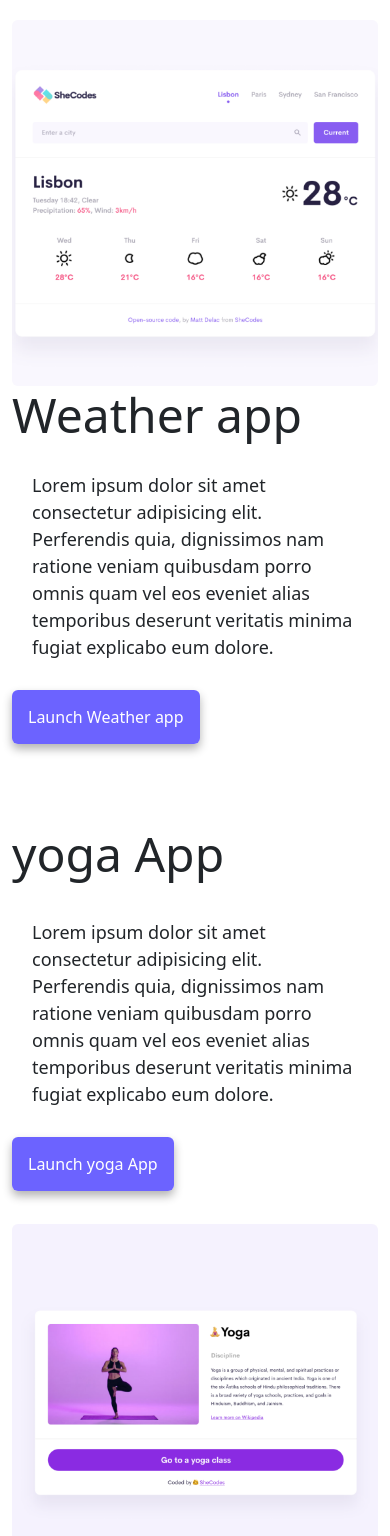
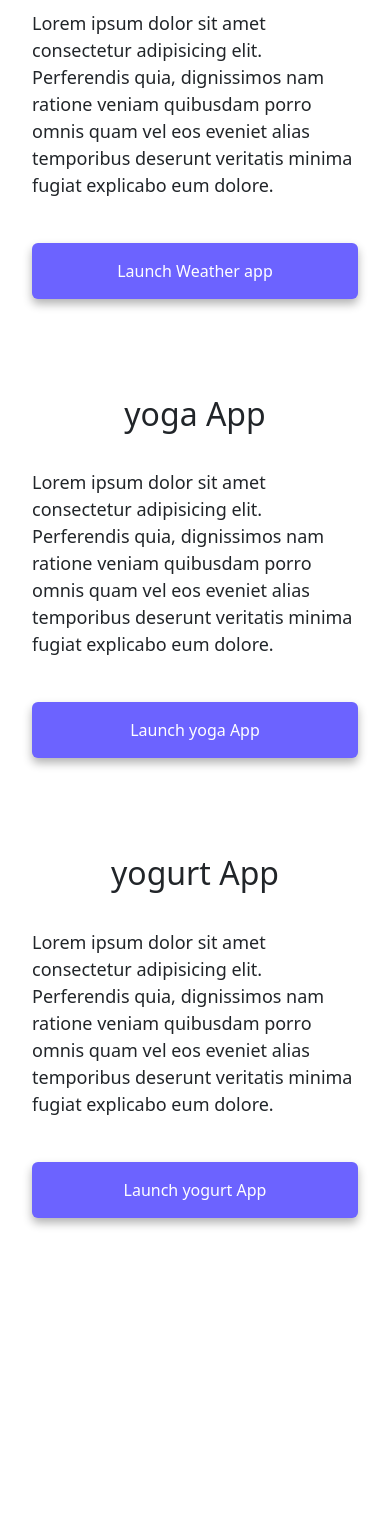
Before and after one commit to fazelehalipoor/About-me-project, a plain HTML site: page index.html in a window 390 px wide. Shown: the part 464-2000 px from the top of the page. After the commit the page ends 1790 px from the top, so only its background shows below. Drawn offline with nearby package versions, Linux system fonts and the light colour scheme.

Commit message:
Added media queries and SEO enhancements

```diff
--- a/index.html
+++ b/index.html
@@ -5,13 +5,14 @@
   <meta charset="UTF-8" />
   <meta http-equiv="X-UA-Compatible" content="IE=edge" />
   <meta name="viewport" content="width=device-width, initial-scale=1.0" />
-  <title>Fazeleh</title>
   <link href="https://cdn.jsdelivr.net/npm/bootstrap@5.3.8/dist/css/bootstrap.min.css" rel="stylesheet"
     integrity="sha384-sRIl4kxILFvY47J16cr9ZwB07vP4J8+LH7qKQnuqkuIAvNWLzeN8tE5YBujZqJLB" crossorigin="anonymous" />
   <script src="https://cdn.jsdelivr.net/npm/bootstrap@5.3.8/dist/js/bootstrap.bundle.min.js"
     integrity="sha384-FKyoEForCGlyvwx9Hj09JcYn3nv7wiPVlz7YYwJrWVcXK/BmnVDxM+D2scQbITxI"
     crossorigin="anonymous"></script>
   <link rel="stylesheet" href="style.css" />
+  <title>Fazeleh front-end developer, based in Asia</title>
+  <meta name="description" content="Fazeleh is a front-end developer, based in Asia " />
 </head>
 
 <body>
@@ -46,16 +47,16 @@
   <h1>Fazeleh</h1>
   <h3>🇮🇷 Front-end developer, based in Asia</h3>
   <div class="navigation-links">
-    <a href="about.html#contact" class="contact-link">Contact me</a>
-    <a href="about.html" class="about-link">About me</a>
+    <a href="about.html#contact" class="contact-link" title="Contact fazeleh">Contact me</a>
+    <a href="about.html" class="about-link" title="about fazeleh">About me</a>
   </div>
   <div class="container">
     <div class="row mt-5">
       <div class="col-sm-6">
-        <img src="images/weather.png" class="img-fluid rounded" />
+        <img src="images/weather.png" class="img-fluid rounded homepage-pictures" alt="weather app picture" />
       </div>
       <div class="col-sm-6">
-        <h2 class="text-start mb-2">Weather app</h2>
+        <h2 class=" mb-2">Weather app</h2>
         <p class="text-start bg-body">
           Lorem ipsum dolor sit amet consectetur adipisicing elit. Perferendis
           quia, dignissimos nam ratione veniam quibusdam porro omnis quam vel
@@ -63,7 +64,7 @@
           explicabo eum dolore.
         </p>
         <div class="mb-5 mt-4">
-          <a href="#" class="primary-link contact-link p-3 rounded text-decoration-none">
+          <a href="#" class="primary-link contact-link p-3 rounded text-decoration-none project-link" title="Weather app" target="_blank">
             Launch Weather app
           </a>
         </div>
@@ -71,7 +72,7 @@
     </div>
     <div class="row mt-5">
       <div class="col-sm-6">
-        <h2 class="mb-3 text-start">yoga App</h2>
+        <h2 class="mb-3">yoga App</h2>
         <p class="text-start bg-body">
           Lorem ipsum dolor sit amet consectetur adipisicing elit. Perferendis
           quia, dignissimos nam ratione veniam quibusdam porro omnis quam vel
@@ -79,23 +80,23 @@
           explicabo eum dolore.
         </p>
         <div class="mb-5 mt-4">
-          <a href="#" class="primary-link contact-link p-3 rounded text-decoration-none">
+          <a href="#" class="primary-link contact-link p-3 rounded text-decoration-none project-link" title="yoga App" target="_blank">
             Launch yoga App
           </a>
         </div>
       </div>
 
       <div class="col-sm-6">
-        <img src="images/yoga.png" class="img-fluid rounded" />
+        <img src="images/yoga.png" class="img-fluid rounded homepage-pictures" alt="yoga App picture" />
       </div>
     </div>
     <div class="row mt-5">
       <div class="col-sm-6">
-        <img src="images/yogurt.png" class="img-fluid rounded" />
+        <img src="images/yogurt.png" class="img-fluid rounded homepage-pictures" alt="yogurt App picture" />
       </div>
 
       <div class="col-sm-6">
-        <h2 class="mb-3 text-start">yogurt App</h2>
+        <h2 class="mb-3">yogurt App</h2>
         <p class="text-start bg-body">
           Lorem ipsum dolor sit amet consectetur adipisicing elit. Perferendis
           quia, dignissimos nam ratione veniam quibusdam porro omnis quam vel
@@ -103,7 +104,11 @@
           explicabo eum dolore.
         </p>
         <div class="mb-5 mt-4">
-          <a href="#" class="primary-link contact-link p-3 rounded text-decoration-none">Launch yogurt App</a>
+          <a href="#" class="primary-link contact-link p-3 rounded text-decoration-none project-link"
+            target="_blank"
+            title="yogurt App">Launch yogurt
+            App
+          </a>
         </div>
       </div>
     </div>
--- a/style.css
+++ b/style.css
@@ -82,3 +82,20 @@ p {
 .email-link:hover {
   text-decoration: underline;
 }
+@media (max-width: 576px) {
+  .homepage-pictures {
+    display: none;
+  }
+  .project-link {
+    display: block;
+    text-align: center;
+    margin: 0 20px;
+  }
+  h1 {
+    font-size: 48px;
+  }
+  h2 {
+    text-align: center;
+    font-size: 32px;
+  }
+}
```
Also changed, not shown: about.html (+6 -5 lines).
